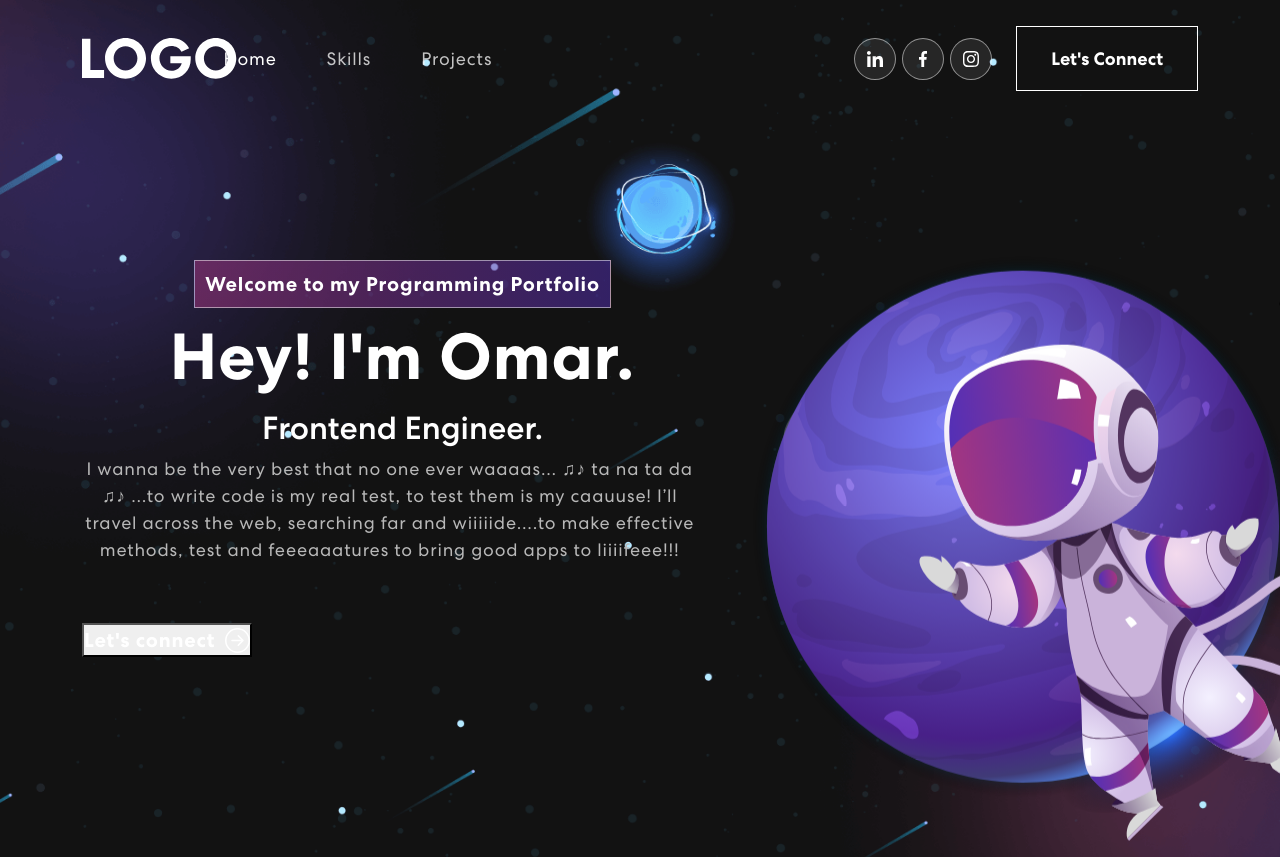
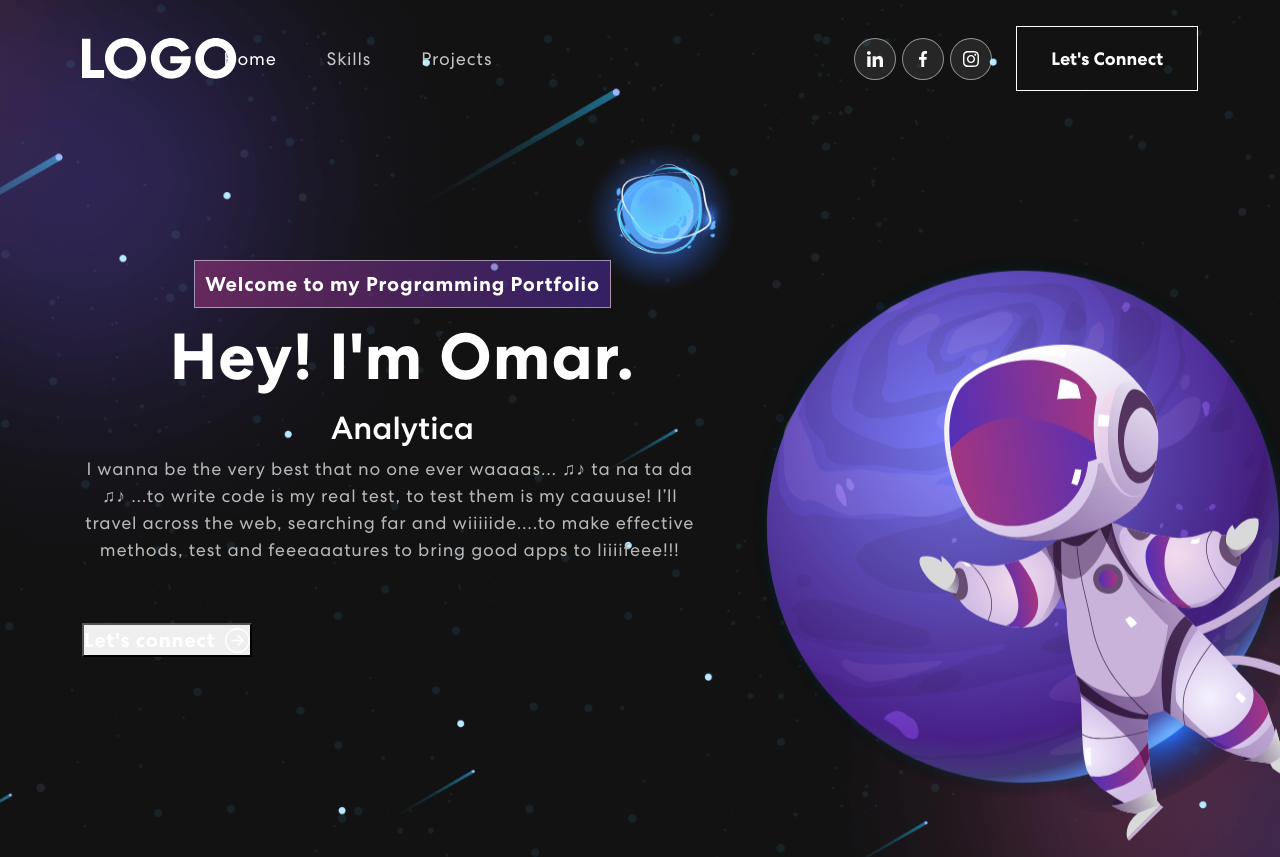
Before and after one commit to InquisitiveMindHasToKnow/SynopsisWeb, a React (Create React App) app: page / in a window 1280 px wide. Shown: the top 857 px of the page. Built offline with nearby package versions, Linux system fonts and the light colour scheme.

Commit message:
Updates descriptive attributes

```diff
--- a/src/components/Banner.js
+++ b/src/components/Banner.js
@@ -18,7 +18,7 @@ export const Banner = () => {
     const timePassed = 2000
 
     // attributes to be looped
-    const displayableAttributes = [ "Frontend Engineer.", "Mobile Engineer." ]
+    const displayableAttributes = [ "Analytical","Goal-Oriented", "Innovative", "Motivated", "Hardworking", "Team-Oriented", "Charismatic", "Professional", "Driven", "Forward-Thinking" ]
 
     // sets amount of time it takes for a letter to follow the previous one in the word.
     const [delta, setDelta] = useState(300 - Math.random() * 100)
```
